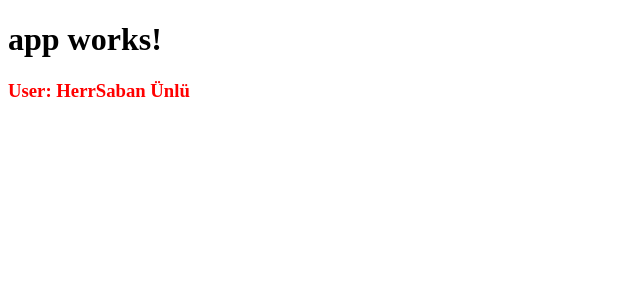
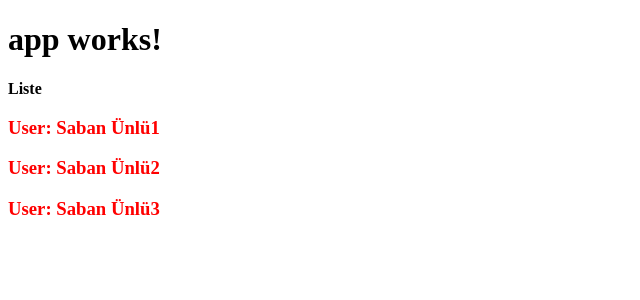
Before and after one commit to netTrek/ng2-training, an Angular app: page / in a window 1280 px wide. Shown: the top 300 px of the page, without its empty margins (0-640 px from the left). Built offline with nearby package versions, Linux system fonts and the light colour scheme.

Commit message:
viewChild

```diff
--- a/src/app/app.component.html
+++ b/src/app/app.component.html
@@ -1,4 +1,12 @@
 <h1>
   {{title}}
 </h1>
-<baywa-user><baywa-user-title>Herr</baywa-user-title>Saban Ünlü</baywa-user>
+<baywa-user-list>
+
+  <baywa-user-title>Liste</baywa-user-title>
+
+  <baywa-user>Saban Ünlü1</baywa-user>
+  <baywa-user>Saban Ünlü2</baywa-user>
+  <baywa-user>Saban Ünlü3</baywa-user>
+
+</baywa-user-list>
--- a/src/app/common-ui/common-ui.module.ts
+++ b/src/app/common-ui/common-ui.module.ts
@@ -2,12 +2,13 @@ import { NgModule } from '@angular/core';
 import { CommonModule } from '@angular/common';
 import { UserComponent } from './user/user.component';
 import { UserTitleComponent } from './user-title/user-title.component';
+import { UserListComponent } from './user-list/user-list.component';
 
 @NgModule({
   imports: [
     CommonModule
   ],
-  declarations: [UserComponent, UserTitleComponent],
-  exports: [UserComponent, UserTitleComponent]
+  declarations: [UserComponent, UserTitleComponent, UserListComponent],
+  exports: [UserComponent, UserTitleComponent, UserListComponent]
 })
 export class CommonUiModule { }
--- /dev/null
+++ b/src/app/common-ui/user-list/user-list.component.html
@@ -0,0 +1 @@
+<ng-content></ng-content>
--- /dev/null
+++ b/src/app/common-ui/user-list/user-list.component.ts
@@ -0,0 +1,23 @@
+import {Component, OnInit, ContentChild, AfterContentInit} from '@angular/core';
+import {UserTitleComponent} from '../user-title/user-title.component';
+
+@Component({
+  selector: 'baywa-user-list',
+  templateUrl: './user-list.component.html',
+  styleUrls: ['./user-list.component.scss']
+})
+export class UserListComponent implements OnInit, AfterContentInit {
+
+  @ContentChild(UserTitleComponent) userTitle : UserTitleComponent;
+
+
+  constructor() { }
+
+  ngOnInit() {
+    console.info ( 'hier gibt es userTitle noch nicht', this.userTitle );
+  }
+
+  ngAfterContentInit() : void {
+    console.info ( 'hier gibt es userTitle', this.userTitle );
+  }
+}
--- a/src/app/common-ui/user/user.component.ts
+++ b/src/app/common-ui/user/user.component.ts
@@ -17,7 +17,6 @@ export class UserComponent implements OnInit {
   constructor() { }
 
   ngOnInit() {
-    console.info ( 'init' );
   }
 
 }
```
Also changed, not shown: src/app/common-ui/user-list/user-list.component.scss (added), 1 other file (tests, documents, lock files or other folders).
